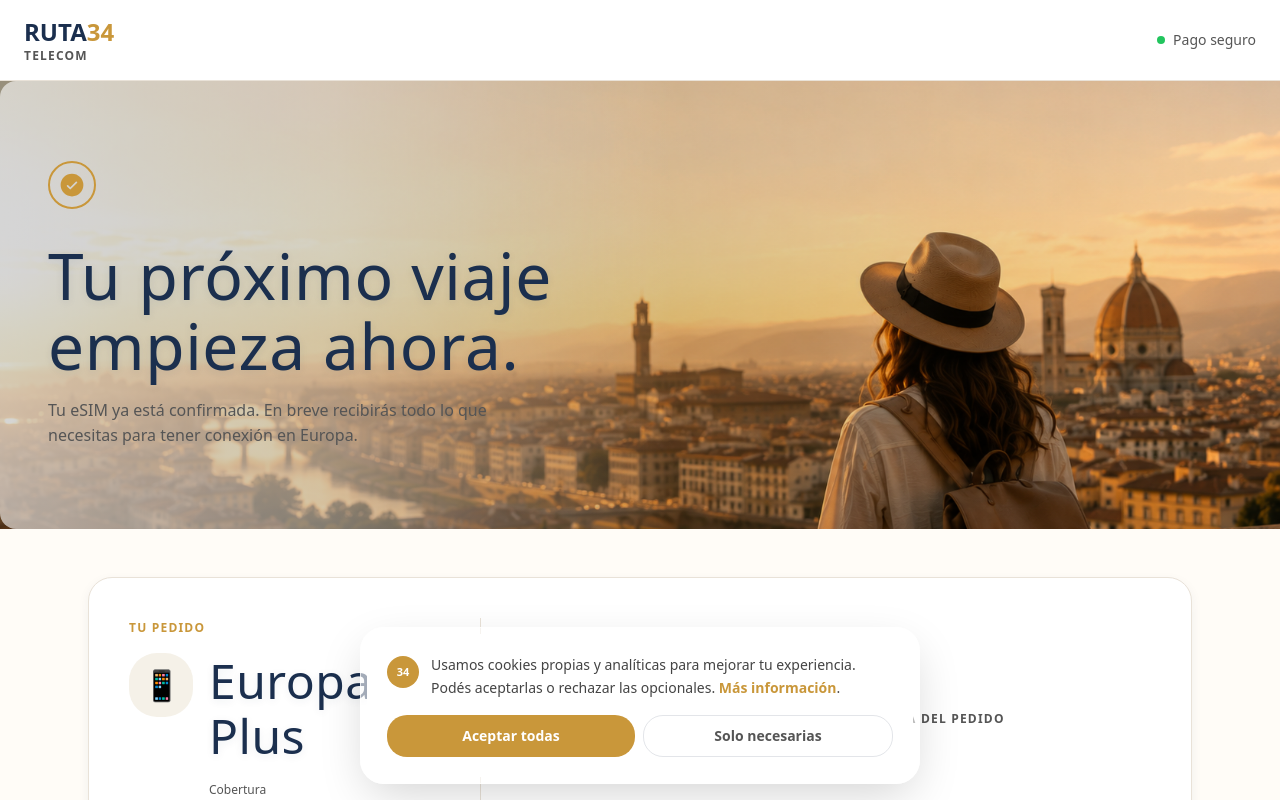
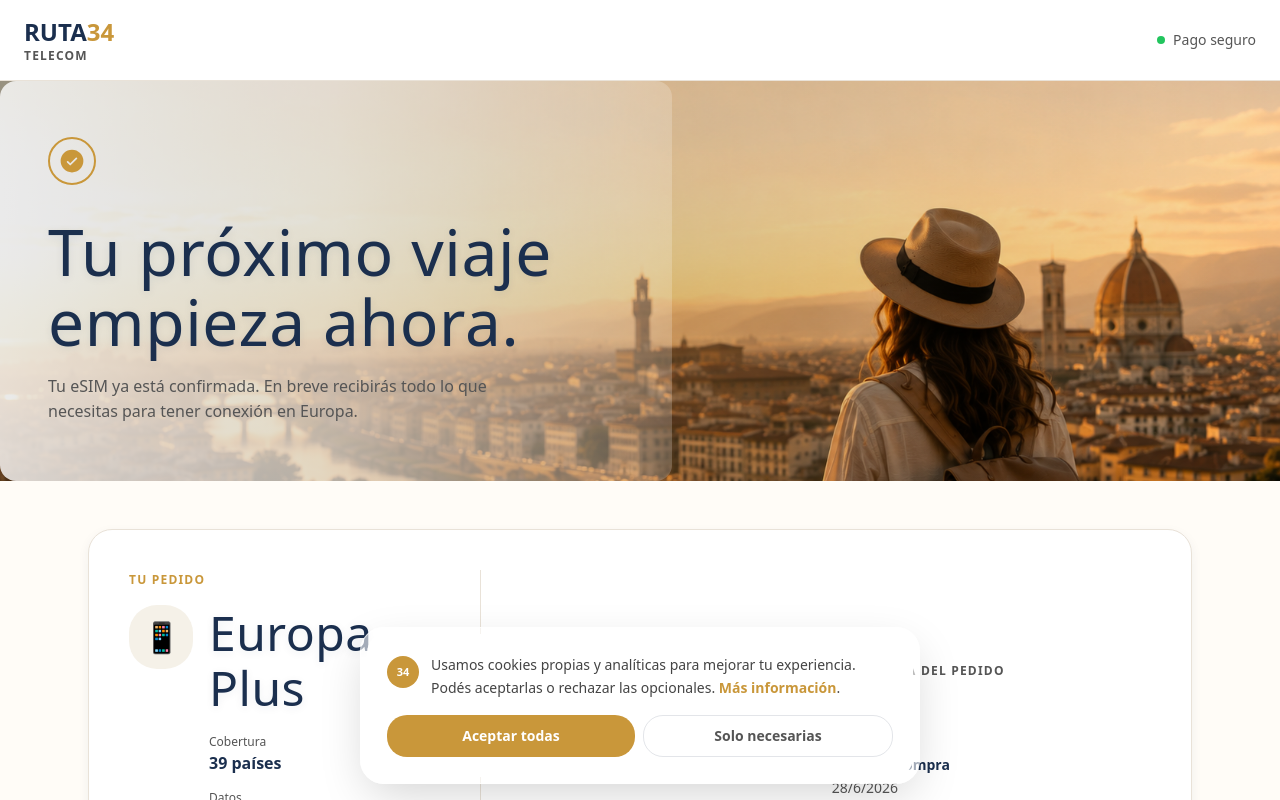
Before and after one commit to Juangas50/esim-europa, a Next.js app: page /es/confirmacion in a window 1280 px wide. Shown: the top 800 px of the page. Built offline with nearby package versions, Linux system fonts and the light colour scheme; no server answers.

Commit message:
refine: intensify white gradient, reduce hero height to show order card without scroll

```diff
--- a/src/app/[locale]/confirmacion/page.tsx
+++ b/src/app/[locale]/confirmacion/page.tsx
@@ -45,7 +45,7 @@ function ConfirmacionContent() {
       </header>
 
       {/* Hero Section — Image with Gradient Overlay */}
-      <div className="relative min-h-[50vh] sm:min-h-[55vh] overflow-hidden">
+      <div className="relative h-[45vh] sm:h-[50vh] overflow-hidden">
         {/* Background Image */}
         <img
           src="/images/confirmacion-hero.png"
@@ -57,9 +57,9 @@ function ConfirmacionContent() {
         <div className="absolute inset-0 bg-gradient-to-r from-[rgba(0,0,0,0.4)] via-[rgba(0,0,0,0.15)] to-transparent z-10" />
 
         {/* Content Overlay */}
-        <div className="relative z-20 px-6 sm:px-12 py-12 sm:py-20 h-full flex flex-col justify-center max-w-2xl">
+        <div className="relative z-20 px-6 sm:px-12 py-10 sm:py-14 h-full flex flex-col justify-center max-w-2xl">
           {/* White Gradient Background Behind Text */}
-          <div className="absolute inset-0 bg-gradient-to-r from-white/60 via-white/40 to-transparent rounded-lg z-0" />
+          <div className="absolute inset-0 bg-gradient-to-r from-white/80 via-white/60 to-white/20 rounded-lg z-0" />
 
           <div className="relative z-10">
             <motion.div
```
